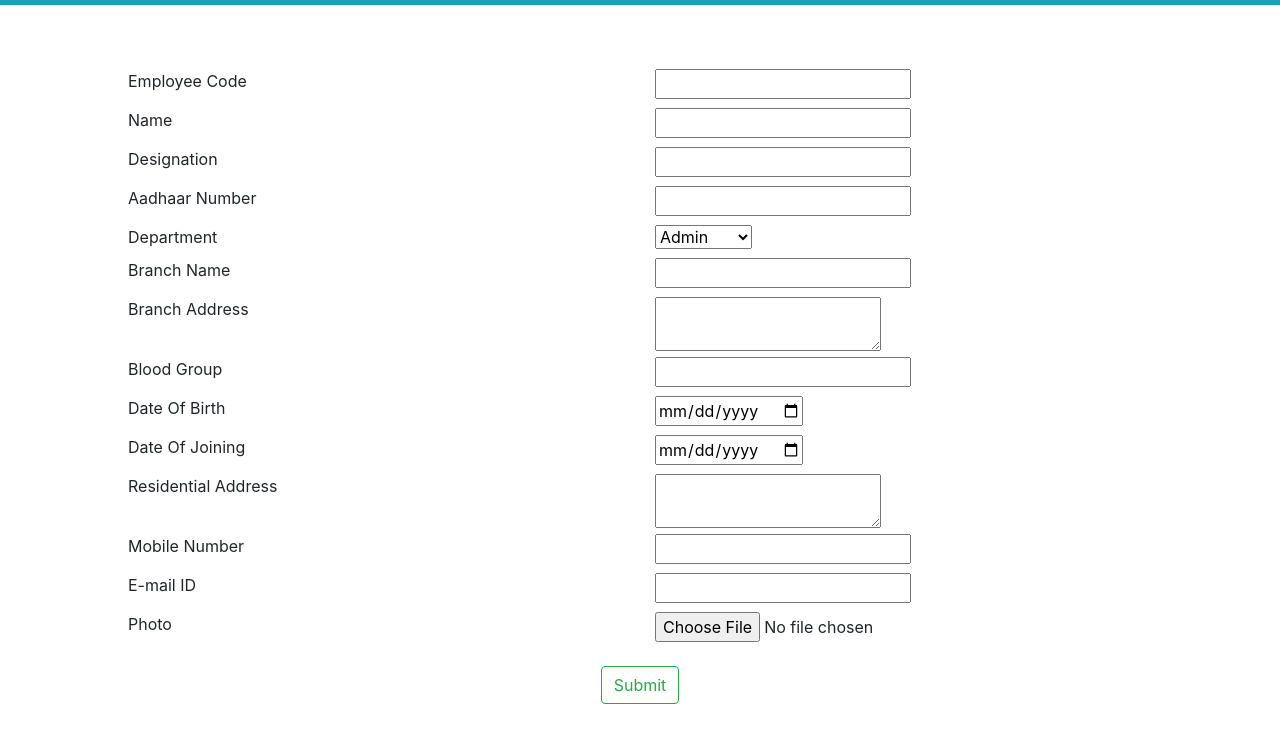
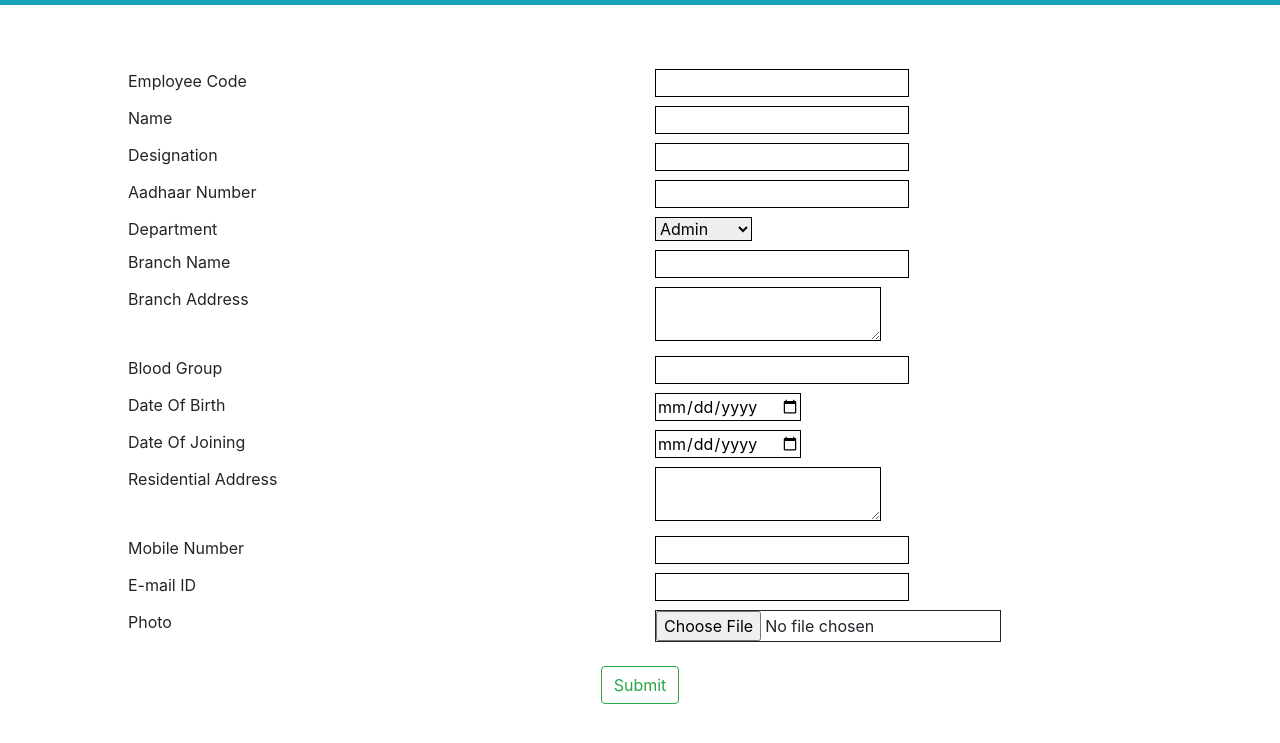
Before and after one commit to premmdev/Vrl-ID-Card, a plain HTML site: page index.html in a window 1280 px wide. Shown: the part 51-794 px from the top of the page. Drawn offline with nearby package versions, Linux system fonts and the light colour scheme.

Commit message:
Update styles.css

```diff
--- a/css/styles.css
+++ b/css/styles.css
@@ -44,8 +44,9 @@ p{
     font-size: 10px;
 }
 
-input,select{
+input,select,textarea{
     margin-bottom: 9px;
+    border: 1px solid;
 }
 
 .input-row .col-sm-6{
```
